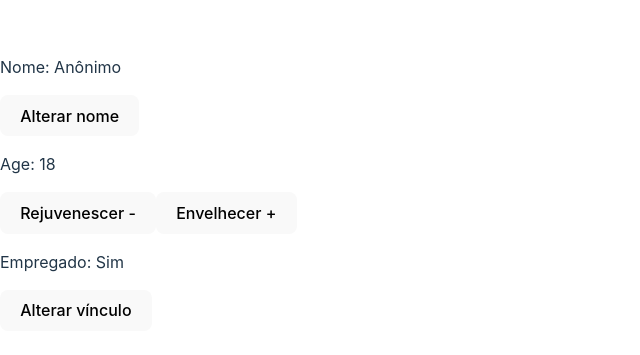
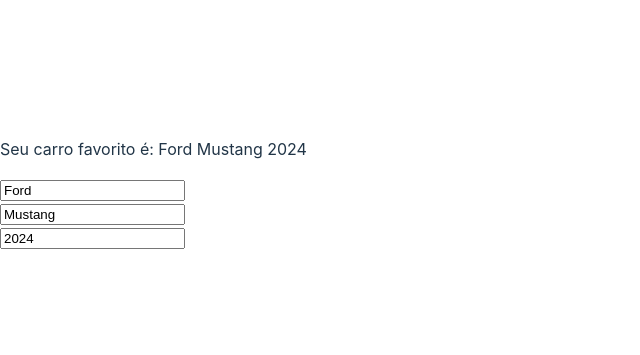
Before and after one commit to JoaoVictorCRP/react-introduction, a React (Vite) app: page / in a window 1280 px wide. Shown: the part 215-570 px from the top of the page, without its empty margins (0-640 px from the left). Built offline with nearby package versions, Linux system fonts and the light colour scheme.

Commit message:
Updating Objects (class) in state

```diff
--- /dev/null
+++ b/src/Car/Car.tsx
@@ -0,0 +1,13 @@
+class Car {
+    manufacturer:string;
+    model:string;
+    year:string;
+
+    constructor(manufacturer:string, model:string, year:string) {
+        this.manufacturer = manufacturer;
+        this.model = model;
+        this.year = year;
+    }
+}
+
+export default Car;
--- a/src/Container.tsx
+++ b/src/Container.tsx
@@ -1,48 +1,19 @@
-// update function = A function passed as an argument to setState() usually
-//                   ex: setYear(arrow fucntion)
-//                   Allow for safe updates BASED ON THE PREVIOUS UPDATE
-//                   Used with multiple state updates and asynchronous functions
-//                   TIP: It is a good practice to use update functions whenever possible
+import React, {useState} from "react";
+import Car from "./Car/Car";
 
+function Container() {
+    const [car, setCar] = useState<Car>(new Car('Ford', 'Mustang', '2024'))
 
-// Let's update or previous component with an update function
+    const handleManufacturerChange = (event:React.ChangeEvent<HTMLInputElement>) => setCar(prevCar => new Car(event.target.value, prevCar.model, prevCar.year));
+    const handleModelChange = (event:React.ChangeEvent<HTMLInputElement>) => setCar(prevCar => new Car(prevCar.manufacturer, event.target.value, prevCar.year));
+    const handleYearChange = (event:React.ChangeEvent<HTMLInputElement>) => setCar(prevCar => new Car(prevCar.manufacturer, prevCar.model, event.target.value));
+    return(
+        <div>
+            <p>Seu carro favorito é: {car.manufacturer} {car.model} {car.year}</p>
 
-import {useState} from "react";
-function Container() {
-    const [name, setName] = useState<string>("Anônimo");
-    const [age, setAge] = useState<number>(18);
-    const [isEmployed, setEmployed] = useState<boolean>(true);
-    const updateName = () => {
-        const newName = prompt('Insira seu nome:') || name;
-        setName(newName);
-    }
-    const increaseAge = () => {
-
-
-        setAge(prevAge => prevAge+1); // React documentation recommends to use " prevName " for the previous state, or...
-        setAge(prevAge => prevAge+1);
-        setAge(prevAge => prevAge+1);
-
-        // Update functions are passed as queues to the React library, so it will execute each one of the functions above
-        // in a FIFO scheme. Finally, we will have incremented +3 on the original value.
-    }
-    const decreaseAge = () => {
-        setAge(a => a-1);  // The variable's first letter, in our case, "a".
-    }
-    const ToggleEmployment = () => {
-        setEmployed(!isEmployed);
-    }
-    return (
-        <div>
-            <p>Nome: {name}</p>
-            <button onClick={updateName}>Alterar nome</button>
-
-            <p>Age: {age}</p>
-            <button onClick={decreaseAge}>Rejuvenescer -</button>
-            <button onClick={increaseAge}>Envelhecer +</button>
-
-            <p>Empregado: {isEmployed ? "Sim" : "Não"}</p>
-            <button onClick={ToggleEmployment}>Alterar vínculo</button>
+            <input type="text" value={car.manufacturer} onChange={handleManufacturerChange}/> <br/>
+            <input type="text" value={car.model} onChange={handleModelChange}/> <br/>
+            <input type="text" value={car.year} onChange={handleYearChange}/> <br/>
         </div>
     );
 }
```
